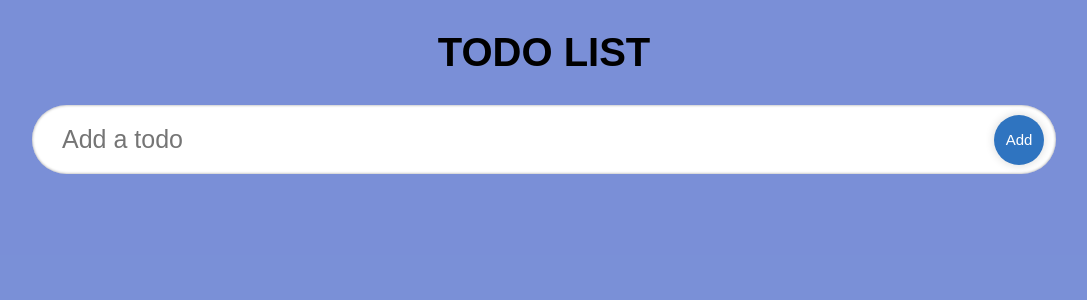
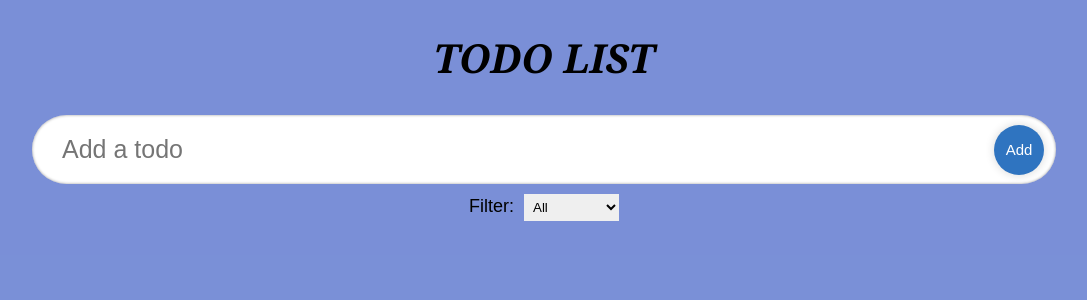
Before and after one commit to yogeshkanwade21/React.js-practice, a React (Vite) app in the folder TodoList-React-TS/: page / in a window 1280 px wide. Shown: the top 300 px of the page, without its empty margins (96-1183 px from the left). Built offline with nearby package versions, Linux system fonts and the light colour scheme.

Commit message:
feat: filter completed and pending todos

```diff
--- a/TodoList-React-TS/src/components/TodoList.tsx
+++ b/TodoList-React-TS/src/components/TodoList.tsx
@@ -1,6 +1,7 @@
 import "./styles.css";
 import { Todo } from "../model";
 import SingleTodo from "./SingleTodo";
+import { useState } from "react";
 
 interface TodoListProps {
     todos: Todo[];
@@ -8,12 +9,38 @@ interface TodoListProps {
 }
 
 const TodoList = ({todos,  setTodos}: TodoListProps) => {
+
+    const [filter, setFilter] = useState<string>("all");
+
+    const handleFilterChange = (event: React.ChangeEvent<HTMLSelectElement>) => {
+        setFilter(event.target.value);
+    }
     return (
+        <>
+            <div className="filter">
+                <label className="filter_label" htmlFor="select-filter">Filter:</label>
+                    <select id="select-filter" value={filter} onChange={handleFilterChange}>
+                        <option value="all">All</option>
+                        <option value="completed">Completed</option>
+                        <option value="pending">Pending</option>
+                    </select>
+
+            </div>
             <div className="todos">
-        {todos.map((todo) => (
+                {todos.filter((todo) => {
+                    if(filter === "completed") {
+                        return todo.isDone;
+                    }
+                    if(filter === "pending") {
+                        return !todo.isDone;
+                    }
+                    return true;
+                })
+                .map((todo) => (
                     <SingleTodo todo={todo} key={todo.id} todos={todos} setTodos={setTodos}/>
                 ))}
             </div>
+        </>
     )
 }
 
--- a/TodoList-React-TS/src/components/styles.css
+++ b/TodoList-React-TS/src/components/styles.css
@@ -1,3 +1,8 @@
+.heading {
+  font-style: italic;
+  font-family:Georgia, 'Times New Roman', Times, serif;
+}
+
 .input {
     display: flex;
     width: 80%;
@@ -75,3 +80,18 @@
     font-size: 25px;
     cursor: pointer;
   }
+
+  .filter {
+    margin-top: 10px;
+  }
+
+  .filter_label {
+    font-size: 18px;
+    margin-right: 10px;
+  }
+
+  #select-filter {
+    padding: 5px;
+    border: none;
+    outline: none;
+  }
```
Lines whose indentation alone changed are shown as unchanged.
